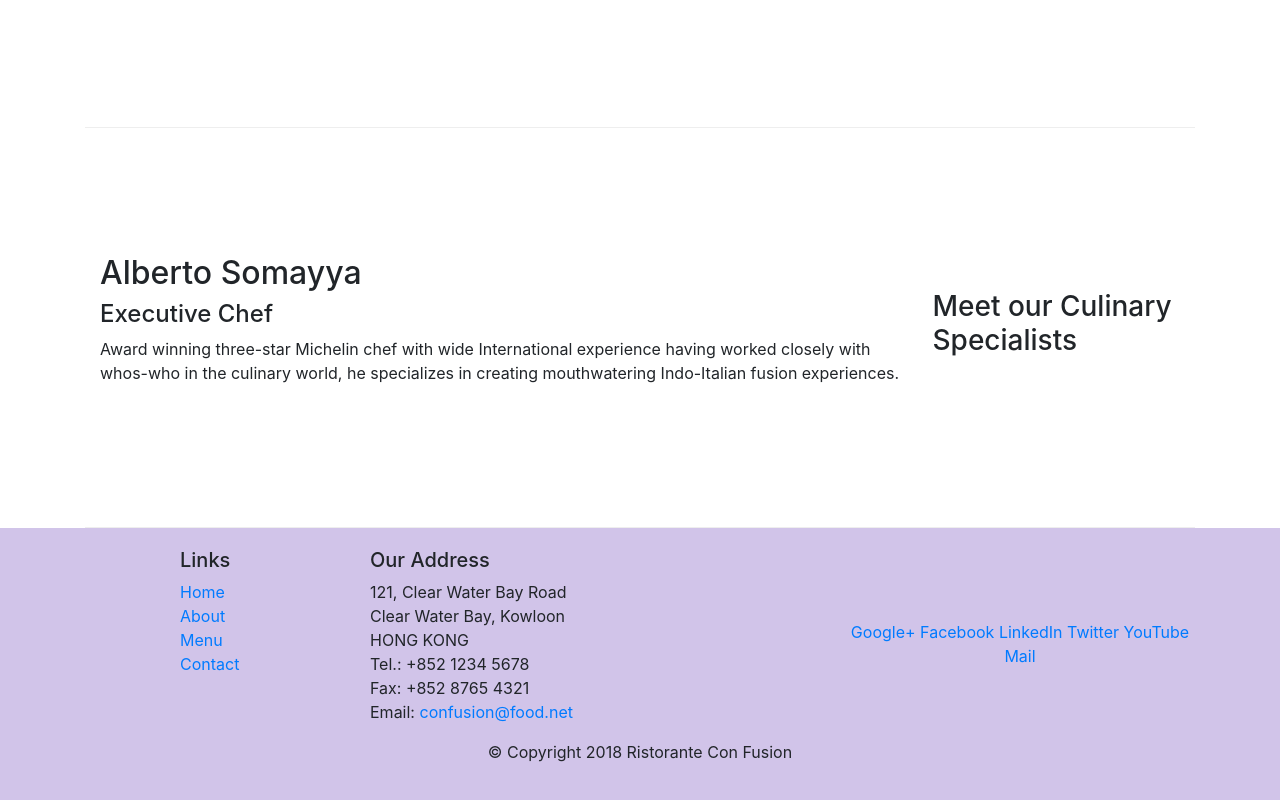
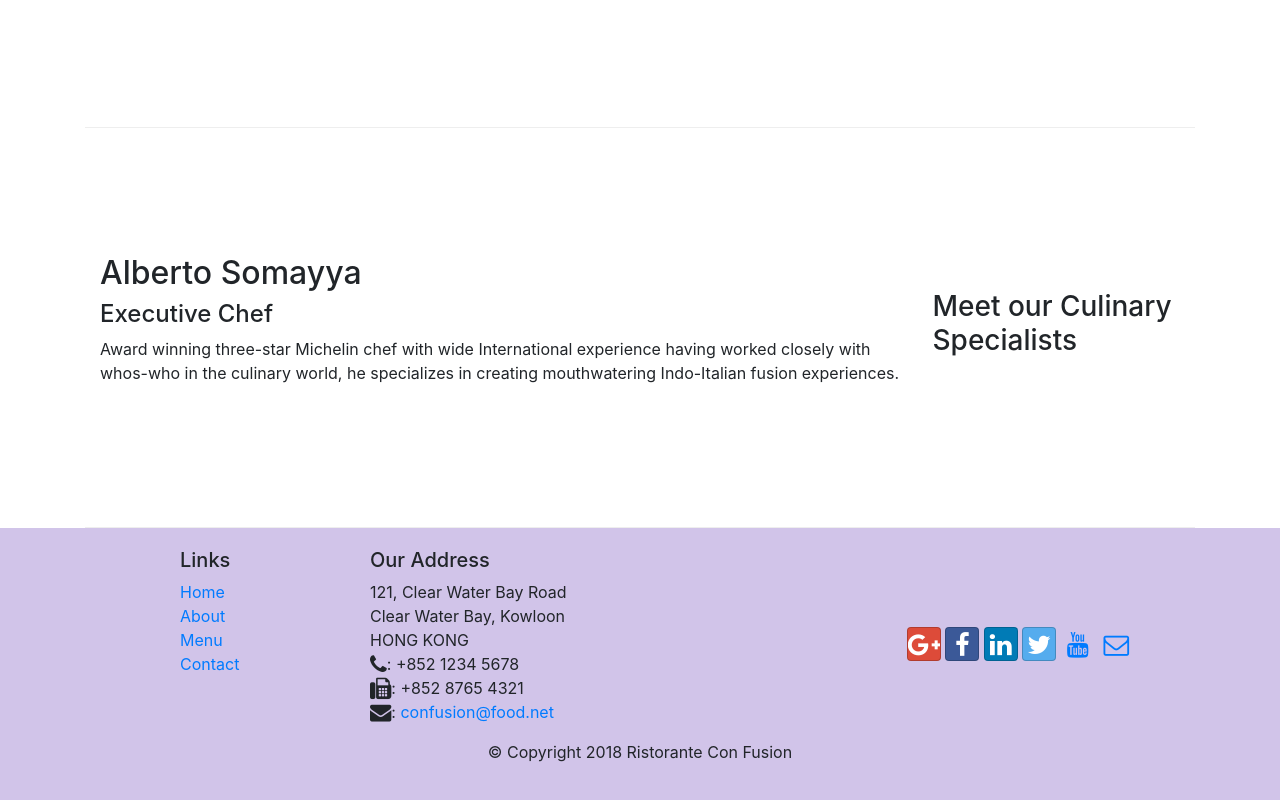
Before and after one commit to MIRYALA-NEHA/Ristorante_Website, a website: page index.html in a window 1280 px wide. Shown: the part 956-1756 px from the top of the page. Drawn offline with nearby package versions, Linux system fonts and the light colour scheme.

Commit message:
Icon font

```diff
--- a/index.html
+++ b/index.html
@@ -9,6 +9,8 @@
 
      <!-- Bootstrap CSS -->
      <link rel="stylesheet" href="node_modules/bootstrap/dist/css/bootstrap.min.css">
+     <link rel="stylesheet" href="node_modules/font-awesome/css/font-awesome.min.css">
+     <link rel="stylesheet" href="node_modules/bootstrap-social/bootstrap-social.css">
      <link rel="stylesheet" href="css/styles.css">
     <title>Ristorante Con Fusion</title>
 </head>
@@ -22,10 +24,10 @@
             <a class="navbar-brand mr-auto" href="#">Ristorante con Fusion</a>
             <div class="collapse navbar-collapse" id="Navbar">
                 <ul class="navbar-nav mr-auto">
-                    <li class="navbar-item active"><a class="nav-link" href="#">Home</a></li>
-                    <li class="navbar-item"><a class="nav-link" href="./aboutus.html">About</a></li>
-                    <li class="navbar-item"><a class="nav-link" href="#">Menu</a></li>
-                    <li class="navbar-item"><a class="nav-link" href="#">Contact</a></li>
+                    <li class="navbar-item active"><a class="nav-link" href="#"><span class="fa fa-home fa-lg"></span> Home</a></li>
+                    <li class="navbar-item"><a class="nav-link" href="./aboutus.html"><span class="fa fa-info fa-lg"></span> About</a></li>
+                    <li class="navbar-item"><a class="nav-link" href="#"><span class="fa fa-list fa-lg"></span> Menu</a></li>
+                    <li class="navbar-item"><a class="nav-link" href="#"><span class="fa fa-address-card fa-lg"></span> Contact</a></li>
                 </ul>
             </div>
         </div>
@@ -98,19 +100,19 @@
 		              121, Clear Water Bay Road<br>
 		              Clear Water Bay, Kowloon<br>
 		              HONG KONG<br>
-		              Tel.: +852 1234 5678<br>
-		              Fax: +852 8765 4321<br>
-		              Email: <a href="mailto:confusion@food.net">confusion@food.net</a>
+		              <i class="fa fa-phone fa-lg"></i>: +852 1234 5678<br>
+		              <i class="fa fa-fax fa-lg"></i>: +852 8765 4321<br>
+		              <i class="fa fa-envelope fa-lg"></i>: <a href="mailto:confusion@food.net">confusion@food.net</a>
 		           </address>
                 </div>
                 <div class="col-12 col-sm-4 align-self-center">
                     <div class="text-center">
-                        <a href="http://google.com/+">Google+</a>
-                        <a href="http://www.facebook.com/profile.php?id=">Facebook</a>
-                        <a href="http://www.linkedin.com/in/">LinkedIn</a>
-                        <a href="http://twitter.com/">Twitter</a>
-                        <a href="http://youtube.com/">YouTube</a>
-                        <a href="mailto:">Mail</a>
+                        <a class="btn btn-social-icon btn-google" href="http://google.com/+"><i class="fa fa-google-plus fa-lg"></i></a>
+                        <a class="btn btn-social-icon btn-facebook" href="http://www.facebook.com/profile.php?id="><i class="fa fa-facebook fa-lg"></i></a>
+                        <a class="btn btn-social-icon btn-linkedin" href="http://www.linkedin.com/in/"><i class="fa fa-linkedin fa-lg"></i></a>
+                        <a class="btn btn-social-icon btn-twitter" href="http://twitter.com/"><i class="fa fa-twitter fa-lg"></i></a>
+                        <a class="btn btn-social-icon btn-youtube" href="http://youtube.com/"><i class="fa fa-youtube fa-lg"></i></a>
+                        <a class="btn btn-social-icon" href="mailto:"><i class="fa fa-envelope-o fa-lg"></i></a>
                     </div>
                 </div>
            </div>
--- a/package.json
+++ b/package.json
@@ -15,6 +15,8 @@
   },
   "dependencies": {
     "bootstrap": "^4.0.0",
+    "bootstrap-social": "^5.1.1",
+    "font-awesome": "^4.7.0",
     "jquery": "^3.3.1",
     "popper.js": "^1.12.9"
   }
```
Also changed, not shown: aboutus.html (+14 -12 lines), 1 other file.
